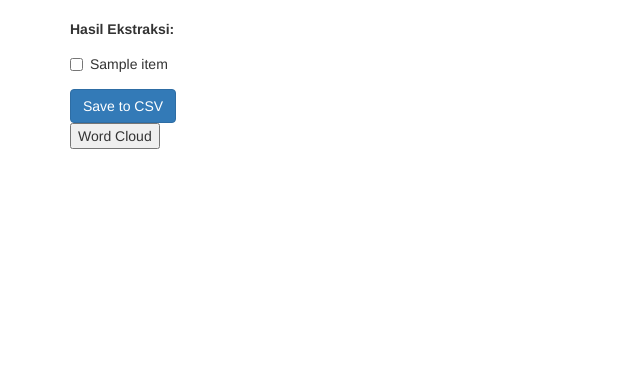
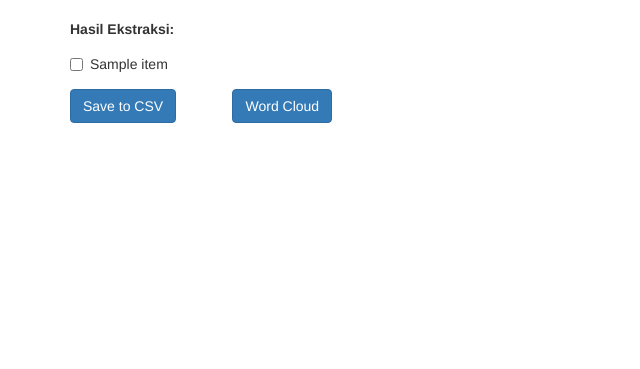
Before and after one commit to Abdillah/diagnoob, a Flask app: template templates/result.html in a window 1280 px wide. Shown: the part 51-420 px from the top of the page, without its empty margins (0-640 px from the left). Run offline with Flask 2, Linux system fonts and the light colour scheme; the template is opened without the code that fills it: most values are stand-ins (such as "Sample title", 1, 10 or a date in 2020); parts of the project's set-up code (start-up, migrations or seed data) failed here and were passed over; some libraries are stand-ins or nearby versions.

Commit message:
layouting

```diff
--- a/app.py
+++ b/app.py
@@ -10,6 +10,7 @@ from flask import render_template
 from flask_bootstrap import Bootstrap
 from werkzeug.wrappers import Response
 from wordcloud import WordCloud, STOPWORDS
+import matplotlib
 import matplotlib.pyplot as plt
 
 
@@ -30,8 +31,7 @@ Bootstrap(app)
 
 
 app.config['UPLOADED_PHOTOS_DEST'] = 'static/images'
-
-
+matplotlib.use('Agg')
 model = joblib.load('./model/002.pkl')
 
 
@@ -194,4 +194,4 @@ def form_vals():
 
     plt.savefig(os.path.join(app.config['UPLOADED_PHOTOS_DEST'], 'wcloud.png')) #save to the images directory
 
-    return jsonify({"result": "<img src='static/images/wcloud.png' width='120' height='90' />"})
+    return jsonify({"result": "success"})
--- a/templates/result.html
+++ b/templates/result.html
@@ -3,6 +3,8 @@
 
 {% block content %}
   <div class="container">
+    <div class="row">
+      <div class="col-sm-5 col-md-5">
         <form action = "http://localhost:5000/keyword-extract/save" method="post">
           <div class="form-group">
             <label for="exampleHasilPrediksi">Hasil Ekstraksi: </label>
@@ -13,15 +15,21 @@
               </div>
             {% endfor %}
           </div>
-      <button type="submit" class="btn btn-primary">Save to CSV</button>
+          <div class="row">
+            <div class="col-sm-4 col-md-4"><button type="submit" class="btn btn-primary">Save to CSV</button></div>
+            <div class="col-sm-4 col-md-4"><button type='button' class='btn btn-primary get_result'>Word Cloud</button></div>
+          </div>
         </form>
- <button type='button' class='get_result'>Word Cloud</button>
+      </div>
+      <div class="col-sm-6 col-md-6">
+        <div class="row">
           <div id='image_location'></div>
         </div>
-
+      </div>
+    </div>
+  </div>
      <script>
        $(document).ready(function() {
-          console.log('Horeee');
           $('.get_result').click(function(){
              var trans = $('#trans').val();
              //get the rest of the vals
@@ -31,7 +39,7 @@
               data: {trans: trans},
               success: function(response) {
               console.log(response);
-               $("#image_location").html('<img src="{{url_for('static', filename='images/wcloud.png')}}" width="500" height="400" />');
+               $("#image_location").html('<img src="{{url_for('static', filename='images/wcloud.png')}}" width="700" height="550" />');
               },
               error: function(xhr) {
                 //Do Something to handle error
```
Lines whose indentation alone changed are shown as unchanged.
